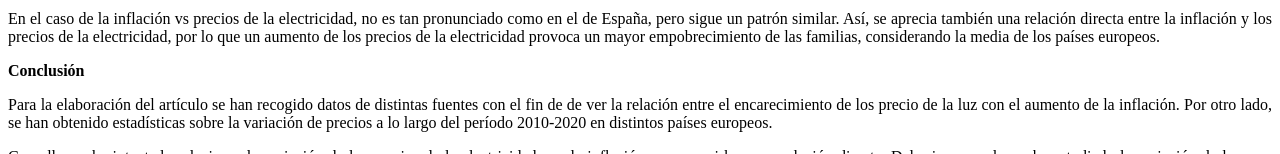
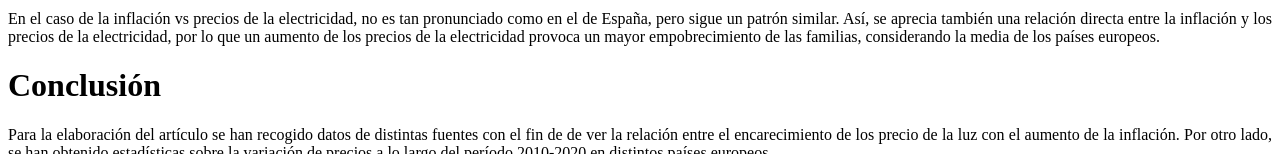
Before and after one commit to ycachon/07MIG-Trabajo-Practico, a website: page index.html in a window 1280 px wide. Shown: the part 5606-5760 px from the top of the page. Drawn offline with Linux system fonts and the light colour scheme.

Commit message:
1 file modified

```diff
--- a/index.html
+++ b/index.html
@@ -149,7 +149,7 @@ En el caso de la inflación vs precios de la electricidad, no es tan pronunciado
 
 <p>
 
-<b>Conclusión</b>
+<h1>Conclusión</h1>
 <p>
 Para la elaboración del artículo se han recogido datos de distintas fuentes con el fin de de ver la relación entre el encarecimiento de los precio de la luz con el aumento de la inflación. Por otro lado, se han obtenido estadísticas sobre la variación de precios a lo largo del período 2010-2020 en distintos países europeos.
 
```
